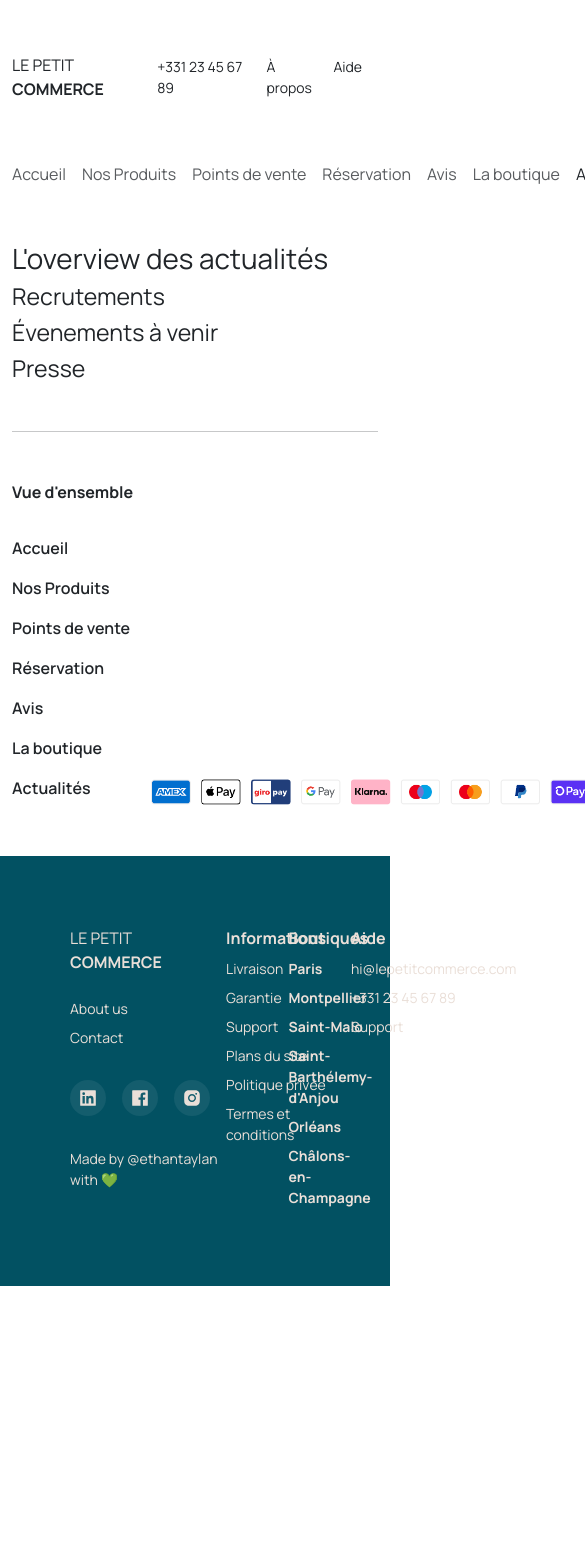
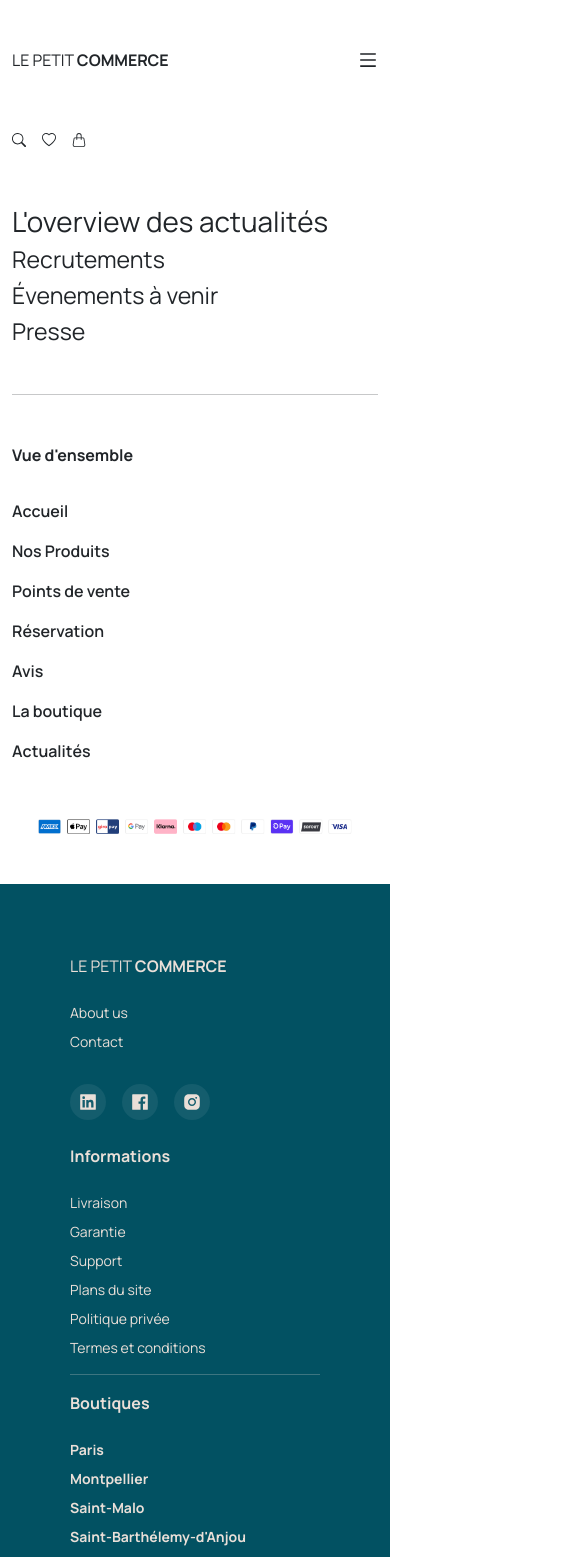
Before and after one commit to ethantaylan/lpc-ifocop, a React (Vite) app: page /actualites in a window 390 px wide. Shown: the top 1557 px of the page, 585 px wide, since content can reach past the window. Before the commit the page ends 1286 px from the top, so only its background shows below. Built offline with nearby package versions, Linux system fonts and the light colour scheme.

Commit message:
feat: mobile version of header, footer and home page

```diff
--- a/src/components/badge/badge.tsx
+++ b/src/components/badge/badge.tsx
@@ -1,5 +1,6 @@
 import React from "react";
 import { useGlobalContext } from "../../context/context";
+import { useMatches } from "../../hooks/use-matches";
 
 export interface BadgeProps {
   icon: React.ReactElement;
@@ -7,7 +8,7 @@ export interface BadgeProps {
 }
 
 export const Badge: React.FC<BadgeProps> = ({ icon, label }) => {
-  const { tertiary } = useGlobalContext();
+  const matches = useMatches();
 
   return (
     <div className="d-flex flex-column align-items-center">
@@ -20,7 +21,7 @@ export const Badge: React.FC<BadgeProps> = ({ icon, label }) => {
       >
         <span className="mb-3">{icon}</span>
       </div>
-      <h6 className="semi-bold">{label}</h6>
+      <h6 className="semi-bold text-center mx-2">{label}</h6>
     </div>
   );
 };
--- a/src/components/councils/councils.tsx
+++ b/src/components/councils/councils.tsx
@@ -1,15 +1,18 @@
 import Councils2 from "../../assets/councils-2.jpg";
-import { useGlobalContext } from "../../context/context";
 import { FaLeaf } from "react-icons/fa";
+import { useMatches } from "../../hooks/use-matches";
+import React from "react";
 
 export interface CuncilProps {}
 
 export const Councils: React.FC = () => {
-  const theme = useGlobalContext();
+  const matches = useMatches();
 
   return (
-    <>
-      <div className="w-100 mt-5 mb-5 d-flex">
+    <React.Fragment>
+      <div
+        className={`w-100 mt-5 mb-5 d-flex flex-${matches ? "column" : "row"}`}
+      >
         <div className="w-100 position-relative">
           <img
             width="100%"
@@ -20,7 +23,9 @@ export const Councils: React.FC = () => {
         </div>
         <div className=" d-flex w-100 flex-column">
           <h1
-            className="primary m-0 text-center w-100 p-4 bold"
+            className={`primary ${
+              matches && "mt-4"
+            } text-center w-100 p-4 bold`}
             style={{
               bottom: "0px",
               borderRadius: "0px",
@@ -28,7 +33,7 @@ export const Councils: React.FC = () => {
           >
             Mission dressing pour le printemps <FaLeaf />
           </h1>
-          <p className="p-5">
+          <p className={matches ? "p-2" : "p-4"}>
             <br />
             Le printemps est une saison de renouveau et de rafraîchissement, et
             cela se reflète dans la mode. Les vêtements printaniers sont légers,
@@ -63,6 +68,6 @@ export const Councils: React.FC = () => {
         </div>
       </div>
       <hr />
-    </>
+    </React.Fragment>
   );
 };
--- a/src/components/feedbacks/feedback-card/feedback-card.tsx
+++ b/src/components/feedbacks/feedback-card/feedback-card.tsx
@@ -1,6 +1,7 @@
 import { Rating } from "@mui/material";
 import React from "react";
 import "./feedback-card.scss";
+import { useMatches } from "../../../hooks/use-matches";
 
 export interface FeedBackCardProps {
   avatar?: number;
@@ -17,11 +18,24 @@ export const FeedbackCard: React.FC<FeedBackCardProps> = ({
   avatar,
   starValue,
 }) => {
+  const matches = useMatches();
+
   return (
-    <div style={{width: 400}} className="m-4">
-      <div className="card" style={{ width: "18rem;" }}>
-        <div style={{height: 150, overflow: 'hidden', textOverflow: 'ellipsis',}} className="card-body">
-          <div className="d-flex mb-3 align-items-center justify-content-between w-100">
+    <div style={{ width: matches ? 300 : 380 }} className="m-4">
+      <div className="card">
+        <div
+          style={{
+            height: matches ? "auto" : 180,
+            overflow: "hidden",
+            textOverflow: "ellipsis",
+          }}
+          className="card-body"
+        >
+          <div
+            className={`d-flex ${matches ? "flex-column" : ""} mb-3 ${
+              matches && "align-items-center"
+            } justify-content-between w-100`}
+          >
             <div className="d-flex align-items-center ">
               <img
                 src={`https://mdbcdn.b-cdn.net/img/new/avatars/${avatar}.webp`}
--- a/src/components/footer/footer.tsx
+++ b/src/components/footer/footer.tsx
@@ -12,14 +12,18 @@ import {
   FooterInformationsLinksProps,
   FooterInformationsProps,
 } from "./footer-informations";
+import { useMatches } from "../../hooks/use-matches";
 
 export const Footer = () => {
   const { primary } = useGlobalContext();
+  const matches = useMatches();
 
   return (
     <React.Fragment>
       <div
-        className="mt-5 mt d-flex justify-content-between secondary"
+        className={`mt-5 mt d-flex ${
+          matches && "flex-column"
+        } justify-content-between secondary`}
         style={{ backgroundColor: primary, padding: 70 }}
       >
         <div className="d-flex w-100 flex-column">
@@ -31,6 +35,7 @@ export const Footer = () => {
           </small>
           <small className="mb-4 hover-underline cursor-pointer">Contact</small>
           <SubMenu
+            className={matches ? "mb-3" : ""}
             firstLabel={
               <span
                 className="p-2 d-flex"
@@ -65,17 +70,19 @@ export const Footer = () => {
               </span>
             }
           />
-          <small className="mt-4">Made by @ethantaylan with 💚</small>
         </div>
         {FooterInformations.map((t: FooterInformationsProps, index: number) => (
-          <ul key={index} className="nav w-25 d-flex flex-column">
-            <span className="bold">{t.title}</span>
+          <ul
+            key={index}
+            className={`nav ${matches ? "w-100" : "w-50"} d-flex flex-column`}
+          >
+            <span className="bold mb-3">{t.title}</span>
             <small>
               {t.links.map(
                 (link: FooterInformationsLinksProps, index: number) => (
                   <li
                     key={index}
-                    className={`my-2 ${
+                    className={`my-2 me-3 ${
                       link.isImportant && "bold"
                     } cursor-pointer hover-underline`}
                   >
@@ -83,6 +90,7 @@ export const Footer = () => {
                   </li>
                 )
               )}
+              {matches && <hr className="w-100" />}
             </small>
           </ul>
         ))}
--- a/src/components/header/header.tsx
+++ b/src/components/header/header.tsx
@@ -5,10 +5,15 @@ import { SubMenu } from "./sub-menu/sub-menu";
 import { Input } from "@mui/material";
 import React from "react";
 import { useGlobalContext, useGlobalDispatch } from "../../context/context";
+import { useMatches } from "../../hooks/use-matches";
+import { AiOutlineMenu } from "react-icons/ai";
 
 export const Header: React.FC = () => {
+  const matches = useMatches();
+
   const [searchBar, setSearchBar] = React.useState<boolean>(false);
   const [like, setLike] = React.useState<boolean>(false);
+  const [menu, showMenu] = React.useState<boolean>(false);
 
   const { showCart } = useGlobalContext();
 
@@ -21,12 +26,21 @@ export const Header: React.FC = () => {
     });
   };
 
+  React.useEffect(() => {
+    if (!matches) showMenu(true);
+    else {
+      showMenu(false);
+    }
+  }, [matches]);
+
   return (
-    <div className="d-flex py-5 w-100 flex-column text-dark">
-      <div className="d-flex flex-row justify-content-between align-items-center">
-        <span className="cursor-pointer">
+    <div className="d-flex py-5 w-100 m flex-column text-dark">
+      <div className={`d-flex justify-content-between align-items-center`}>
+        <span style={{ whiteSpace: "nowrap" }} className="cursor-pointer">
           LE PETIT <span className="bold">COMMERCE</span>
         </span>
+
+        {!matches && (
           <ul className="navbar-nav d-flex flex-row mr-auto">
             <SubMenu
               firstLabel="+331 23 45 67 89"
@@ -34,18 +48,38 @@ export const Header: React.FC = () => {
               thirdLabel="Aide"
             />
           </ul>
+        )}
+
+        {matches && (
+          <AiOutlineMenu
+            onClick={() => showMenu(!menu)}
+            className="cursor-pointer"
+            size={20}
+          />
+        )}
       </div>
-      <div className="mt-5 d-flex w-100 justify-content-between">
-        <ul className="navbar-nav d-flex flex-row mr-auto">
+      <div
+        className={`mt-5 d-flex w-100 justify-content-${
+          matches ? "between" : "between"
+        }`}
+      >
+        <ul
+          className={`navbar-nav d-${menu ? "flex" : "none"}  ${
+            !matches ? "flex-row" : "flex-column"
+          }  mr-auto`}
+        >
           {menus.map((menu: any, index: number) => (
             <li
+              onClick={matches ? () => showMenu(false) : undefined}
               style={{ whiteSpace: "nowrap" }}
               key={index}
-              className={`nav-item me-3 ${menu.haveDropDown && "dropdown"}`}
+              className={`nav-item me-3  d-${menu ? "flex" : "none"} ${
+                menu.haveDropDown && "dropdown"
+              }`}
             >
               <NavLink
-                style={{ opacity: 0.75 }}
-                className={`nav-link ${
+                style={{ opacity: 0.7 }}
+                className={`nav-link semi-bold ${
                   menu.haveDropDown && " dropdown-toggle"
                 }`}
                 to={menu.url ? menu.url : "#"}
@@ -65,9 +99,13 @@ export const Header: React.FC = () => {
             </li>
           ))}
         </ul>
-        <div className="d-flex align-items-center justify-content-center">
+        <div
+          className={`d-flex align-items-${
+            matches ? "start" : "center"
+          } justify-content-center`}
+        >
           <Input
-            className="me-3"
+            className="m-0"
             style={{ width: searchBar ? 200 : 0, transition: "0.5s" }}
           />
           <SubMenu
--- a/src/components/header/sub-menu/sub-menu.tsx
+++ b/src/components/header/sub-menu/sub-menu.tsx
@@ -26,9 +26,15 @@ export const SubMenu: React.FC<SubMenuProps> = ({
   return (
     <small>
       <ul className={`${subMenuClasses} ${className}`}>
-        <li className={liClasses}>{firstLabel}</li>
-        <li className={liClasses}>{secondLabel}</li>
-        <li className={liClasses}>{thirdLabel}</li>
+        <li style={{ whiteSpace: "nowrap" }} className={liClasses}>
+          {firstLabel}
+        </li>
+        <li style={{ whiteSpace: "nowrap" }} className={liClasses}>
+          {secondLabel}
+        </li>
+        <li style={{ whiteSpace: "nowrap" }} className={liClasses}>
+          {thirdLabel}
+        </li>
       </ul>
     </small>
   );
--- a/src/components/hero/hero.tsx
+++ b/src/components/hero/hero.tsx
@@ -1,19 +1,26 @@
+import { useNavigate } from "react-router-dom";
 import HeroImg from "../../assets/hero.jpg";
 import { useGlobalContext } from "../../context/context";
+import { useMatches } from "../../hooks/use-matches";
 
 export const Hero = () => {
   const { secondary, primary } = useGlobalContext();
+
+  const matches = useMatches();
+  const navigate = useNavigate();
+
   return (
-    <div className="d-flex">
+    <div className={`d-flex ${matches && "flex-column"}`}>
       <div
         style={{ backgroundColor: secondary }}
         className="d-flex flex-column primary justify-content-center align-items-center w-100"
       >
-        <h1 className={`bold`}>Soldes d'Hiver</h1>
+        <h1 className={`bold ${matches ? "mt-4" : ""}`}>Soldes d'Hiver</h1>
         <h2>Jusqu'à 40%</h2>
         <button
+          onClick={() => navigate("/nos-produits")}
           style={{ backgroundColor: primary }}
-          className=" mt-5 btn text-white"
+          className={`${matches ? "m-4" : "mt-5"} btn text-white`}
         >
           Voir les offres
         </button>
--- a/src/components/payment-section/payment-section.tsx
+++ b/src/components/payment-section/payment-section.tsx
@@ -1,12 +1,19 @@
 import React from "react";
 import { menus } from "../../App";
 import PaymentOptionsImg from "../../assets/payments-options.png";
+import { useMatches } from "../../hooks/use-matches";
 
 export const PaymentSection = () => {
+  const matches = useMatches();
+
   return (
-    <>
+    <React.Fragment>
       <hr className="d-flex my-5" />
-      <div className="d-flex w-100 justify-content-between">
+      <div
+        className={`d-flex w-100 justify-content-between ${
+          matches ? "flex-column" : ""
+        }`}
+      >
         <ul className="navbar-nav d-flex flex-column mr-auto">
           <span className="bold mb-4 d-flex">Vue d'ensemble</span>
 
@@ -30,10 +37,14 @@ export const PaymentSection = () => {
             </li>
           ))}
         </ul>
-        <div className="d-flex align-items-end">
-          <img width={550} style={{objectFit: 'contain'}} src={PaymentOptionsImg} />
+        <div className={`d-flex mt-5 justify-content-center align-items-end`}>
+          <img
+            width={matches ? 320 : 550}
+            style={{ objectFit: "contain" }}
+            src={PaymentOptionsImg}
+          />
         </div>
       </div>
-    </>
+    </React.Fragment>
   );
 };
--- a/src/components/under-hero/under-hero.tsx
+++ b/src/components/under-hero/under-hero.tsx
@@ -1,26 +1,28 @@
 import React from "react";
 import { Badge } from "../badge/badge";
 import { SlBadge } from "react-icons/sl";
-import { AiFillStar, AiOutlineCheckCircle } from "react-icons/ai";
+import { AiOutlineCheckCircle } from "react-icons/ai";
 import { MdSpeed } from "react-icons/md";
-import {
-  FeedbackCard,
-  FeedBackCardProps,
-} from "../feedbacks/feedback-card/feedback-card";
-import { Title } from "../title/title";
-
-
+import { useMatches } from "../../hooks/use-matches";
 
 export const UnderHero: React.FC = () => {
+  const matches = useMatches();
+
   return (
     <div className="d-flex flex-column">
       <div className="py-5 d-flex tertiary flex-row justify-content-around align-items-center">
-        <Badge icon={<SlBadge size={30} />} label={"Produits originaux"} />
         <Badge
-          icon={<AiOutlineCheckCircle size={30} />}
+          icon={<SlBadge size={matches ? 20 : 30} />}
+          label={"Produits originaux"}
+        />
+        <Badge
+          icon={<AiOutlineCheckCircle size={matches ? 20 : 30} />}
           label={"Garantie à vie"}
         />
-        <Badge icon={<MdSpeed size={30} />} label={"Livraison rapide"} />
+        <Badge
+          icon={<MdSpeed size={matches ? 20 : 30} />}
+          label={"Livraison rapide"}
+        />
       </div>
     </div>
   );
```
Lines whose indentation alone changed are shown as unchanged.
